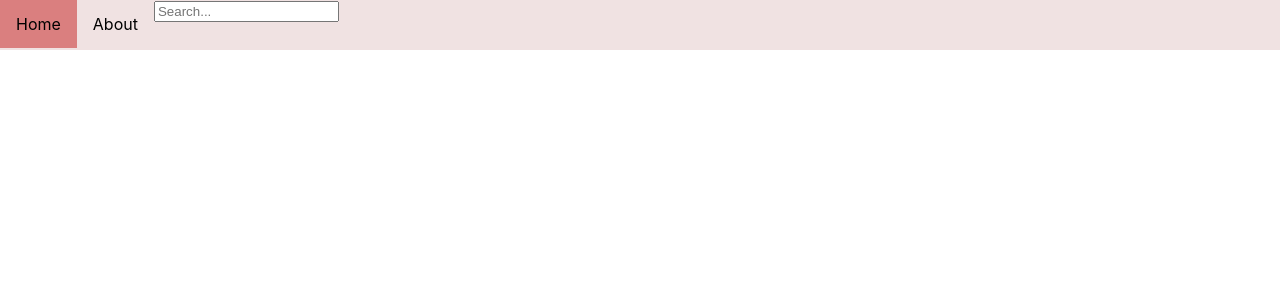
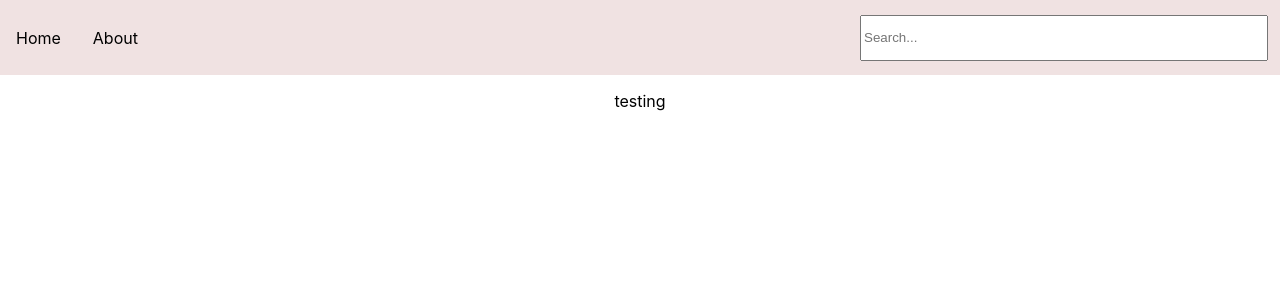
Before and after one commit to jellinjelly/pc-searchbar, a React (Create React App) app: page / in a window 1280 px wide. Shown: the top 300 px of the page. Built offline with nearby package versions, Linux system fonts and the light colour scheme.

Commit message:
add suggested type on filter and overlay

```diff
--- a/src/App.css
+++ b/src/App.css
@@ -1,3 +1,17 @@
+
 .App {
+  position: relative;
   text-align: center;
 }
+
+.overlay {
+  width: 100vw;
+  height: 100vh;
+  position: absolute;
+  top: 75px;
+  left: 0;
+  background-color: #777;
+  opacity: 0.5;
+  display: none;
+  z-index: var(--z-index-lv1);
+}
--- a/src/App.js
+++ b/src/App.js
@@ -1,10 +1,14 @@
+import {useRef} from 'react';
 import NavBar from './NavBar';
 import './App.css';
 
 function App() {
+  const overlayRef = useRef();
   return (
     <div className="App">
-      <NavBar/>
+      <NavBar overlayRef={overlayRef}/>
+      <div className="overlay" ref={overlayRef}></div>
+      <p>testing</p>
     </div>
   );
 }
--- a/src/NavBar.css
+++ b/src/NavBar.css
@@ -1,9 +1,11 @@
 ul {
-  height: 50px;
+  height: 75px;
   list-style-type: none;
   margin: 0;
   padding: 0;
   background-color: rgb(240, 226, 226);
+  display: flex;
+  align-items: center;
 }
 
 li {
@@ -18,6 +20,14 @@ li a {
   text-decoration: none;
 }
 
+li.search-bar {
+  max-width: 400px;
+  width: 40%;
+  position: relative;
+  margin-left: auto;
+  margin-right: 20px;
+}
+
 li a:hover {
-  background-color: rgb(218, 127, 127);
+  background-color: rgb(206, 136, 136);
 }
--- a/src/NavBar.js
+++ b/src/NavBar.js
@@ -1,13 +1,15 @@
 import SearchBar from './SearchBar';
 import './NavBar.css';
 
-const NavBar = () => {
+const NavBar = (props) => {
+  const {overlayRef} = props;
+
   return (
     <ul>
       <li><a href="http://google.com">Home</a></li>
       <li><a href="http://google.com">About</a></li>
-      <li>
-        <SearchBar/>
+      <li className="search-bar">
+        <SearchBar overlayRef={overlayRef}/>
       </li>
     </ul>
   )
--- a/src/SearchBar.css
+++ b/src/SearchBar.css
@@ -1,6 +1,17 @@
+.search-input {
+  width: 100%;
+  height: 40px;
+}
+
 .dropdown {
   display: none;
+  width: 100%;
   border: 1px solid #333;
+  background-color: white;
+  position: absolute;
+  z-index: var(--z-index-lv2);
+  padding: 1px 2px;
+  border: solid 2px transparent;
 }
 
 .dropdown a {
--- a/src/SearchBar.js
+++ b/src/SearchBar.js
@@ -1,16 +1,20 @@
 import {useState, useEffect} from 'react';
+import TypeView from './TypeView';
 import './SearchBar.css';
 
-const SearchBar = () => {
+const SearchBar = (props) => {
+  const {overlayRef} = props;
   const [data, setData] = useState([]);
   const [searchView, setSearchView] = useState([]);
+  const [suggestTypes, setSuggestTypes] = useState([]);
 
   function handleChange(e){
     if(e.target.value) {
       e.target.nextSibling.style.display = 'block';
+      overlayRef.current.style.display = 'block';
       let suggestedProducts = []
       for(let product of data) {
-        if(suggestedProducts.length < 10) {
+        if(suggestedProducts.length < 8) {
           if(product.name.toLowerCase().includes(e.target.value.toLowerCase())) {
             suggestedProducts.push(product)
           }
@@ -18,7 +22,9 @@ const SearchBar = () => {
           break;
         }
       }
+      let typeCount = {}
       let html = suggestedProducts.map((item, idx) => {
+        typeCount[item.type] = typeCount[item.type] + 1 || 1
         let name = item.name.toLowerCase()
         name = name.split(e.target.value)
         let completed = []
@@ -31,9 +37,12 @@ const SearchBar = () => {
         })
         return <a href={item.url} key={item.name + idx}>{completed}</a>
       })
+      let sortedTypeCount = Object.entries(typeCount).sort((a, b) => b[1] - a[1])
+      setSuggestTypes(sortedTypeCount)
       setSearchView(html)
     } else {
       e.target.nextSibling.style.display = 'none';
+      overlayRef.current.style.display = 'none';
     }
   }
 
@@ -45,8 +54,9 @@ const SearchBar = () => {
 
   return (
     <>
-      <input type="text" placeholder="Search..." onChange={handleChange} />
+      <input type="text" placeholder="Search..." onChange={handleChange} className="search-input"/>
       <div className="dropdown">
+        <TypeView data={suggestTypes}/>
         {searchView}
       </div>
     </>
--- /dev/null
+++ b/src/TypeView.css
@@ -0,0 +1,7 @@
+.list-type {
+  padding-left: 45px;
+}
+
+.type-container a:last-child {
+  border-bottom: 1px solid #aaa;
+}
--- /dev/null
+++ b/src/TypeView.js
@@ -0,0 +1,14 @@
+import './TypeView.css';
+
+const TypeView = (props) => {
+  const {data} = props;
+  return (
+    <div className="type-container">
+    {data.map((type, idx, arr) => {
+      return <a href="https://google.com" className='list-type'>in <i>{type[0].toLowerCase().split('_').join(' ')}</i></a>
+    })}
+    </div>
+  )
+}
+
+export default TypeView;
--- a/src/index.css
+++ b/src/index.css
@@ -1,3 +1,9 @@
+:root {
+  --z-index-lv1: 1;
+  --z-index-lv2: 9;
+  --z-index-lv3: 99;
+}
+
 body {
   margin: 0;
   font-family: -apple-system, BlinkMacSystemFont, 'Segoe UI', 'Roboto', 'Oxygen',
```
